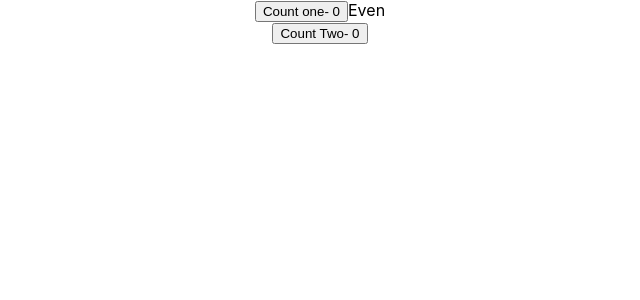
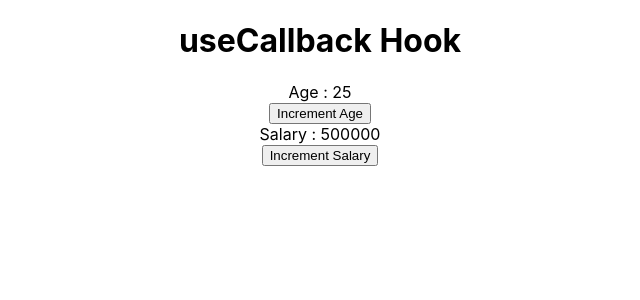
Before and after one commit to chakshu17/React-hooks-and-Http, a React (Create React App) app: page / in a window 1280 px wide. Shown: the top 300 px of the page, without its empty margins (320-960 px from the left). Built offline with nearby package versions, Linux system fonts and the light colour scheme.

Commit message:
useCallback

```diff
--- a/src/App.js
+++ b/src/App.js
@@ -1,7 +1,6 @@
 import React from "react";
 import "./App.css";
-import ComponentC from "./Hooks/useContext/ComponentC";
-import Counter from "./Hooks/useMemo/Counter";
+import ParentComponent from "./Hooks/useCallback/ParentComponent";
 
 export const UserContext = React.createContext();
 export const ChannelContext = React.createContext();
@@ -9,16 +8,17 @@
 function App() {
 	return (
 		<div className="App">
-		<Counter/>
+			<ParentComponent />
 		</div>
 	);
 }
 
 export default App;
+// useCallback: is a hook  that will return a meoized verion of chall back funtion that only changes if one of the dependencies  is changed
+// 	<ParentComponent/>
+
 // useMemo
 // 		<Counter/>
-
-
 
 // UseContext
 // context provides a way to pass data through component tree without
--- /dev/null
+++ b/src/Hooks/useCallback/Button.js
@@ -0,0 +1,14 @@
+import React from 'react'
+
+function Button({handleClick,children}) {
+  console.log(`Rendering Button ${children}`);
+  return (
+    <div>
+      <button onClick={handleClick}>
+        {children}
+      </button>
+    </div>
+  )
+}
+
+export default React.memo(Button)
--- /dev/null
+++ b/src/Hooks/useCallback/Count.js
@@ -0,0 +1,12 @@
+import React from 'react'
+
+function Count({text,count}) {
+  console.log(`Rendering ${text}`);
+  return (
+    <div>
+      {text} : {count}
+    </div>
+  )
+}
+
+export default React.memo(Count)
--- /dev/null
+++ b/src/Hooks/useCallback/ParentComponent.js
@@ -0,0 +1,36 @@
+import React, { useCallback, useState } from "react";
+import Button from "./Button";
+import Count from "./Count";
+import Title from "./Title";
+
+function ParentComponent() {
+	const [age, setAge] = useState(25);
+	const [salary, setSalary] = useState(500000);
+
+	const incrementAge = useCallback(() => {
+		setAge(age + 1);
+	}, [age]);
+	const incrementSalary = useCallback(() => {
+		setSalary(salary + 100000);
+	}, [salary]);
+
+	return (
+		<div>
+			<Title />
+			<Count text="Age" count={age} />
+			<Button handleClick={incrementAge}>Increment Age</Button>
+			<Count text="Salary" count={salary} />
+			<Button handleClick={incrementSalary}>Increment Salary</Button>
+		</div>
+	);
+}
+
+export default ParentComponent;
+
+// intially wen we click on increment agr or salary , it re renders all the components.
+// So we need to optimize it .
+
+// react.Memo :HOC.
+// it prevent functional component to rerender, when porps or state is not changed
+
+// even after adding memo.button of increment salary component is re rendering.
--- /dev/null
+++ b/src/Hooks/useCallback/Title.js
@@ -0,0 +1,12 @@
+import React from 'react'
+
+function Title() {
+  console.log('Rendering Title');
+  return (
+    <div>
+     <h1> useCallback Hook</h1>
+    </div>
+  )
+}
+
+export default React.memo(Title)
```
